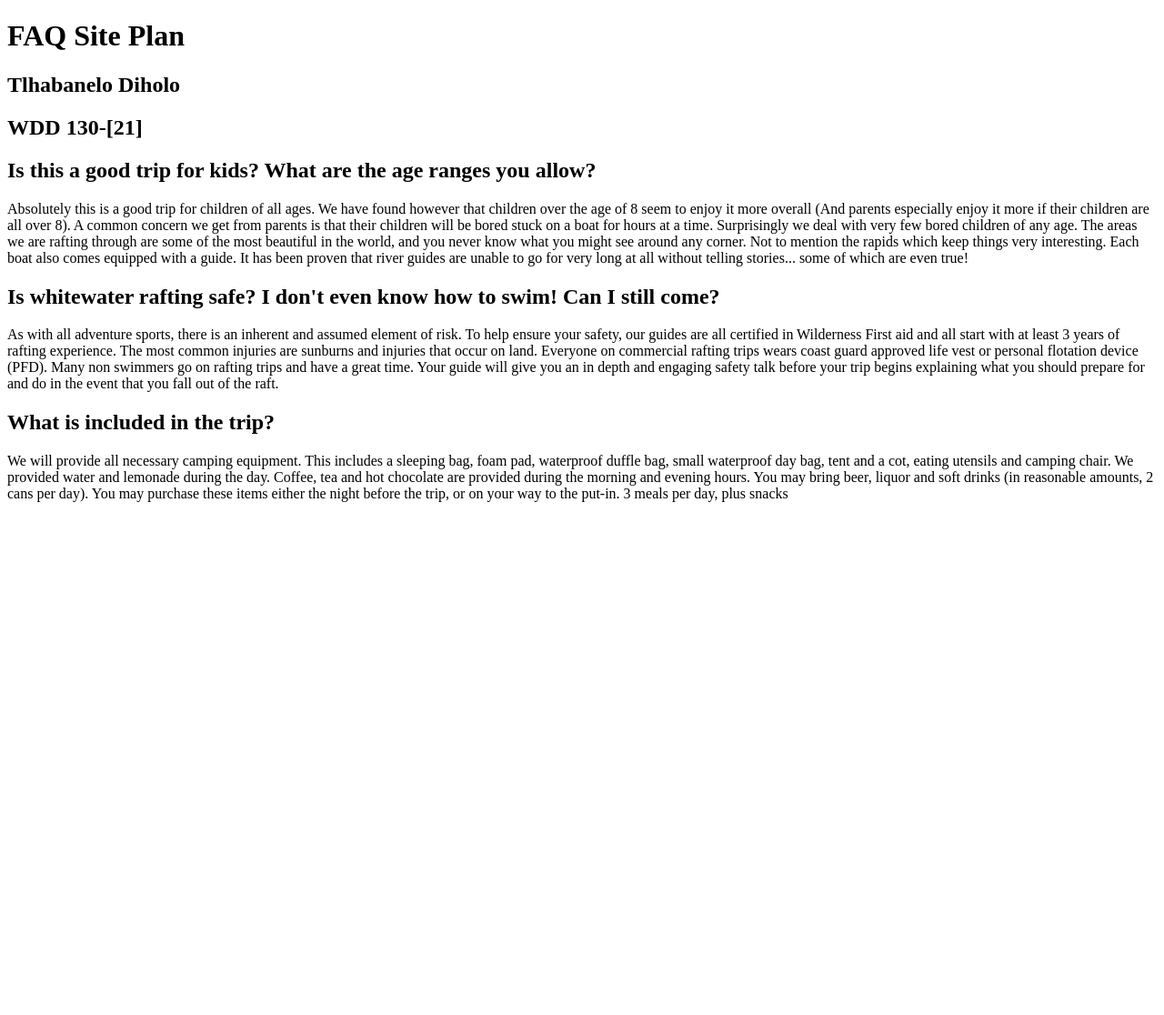
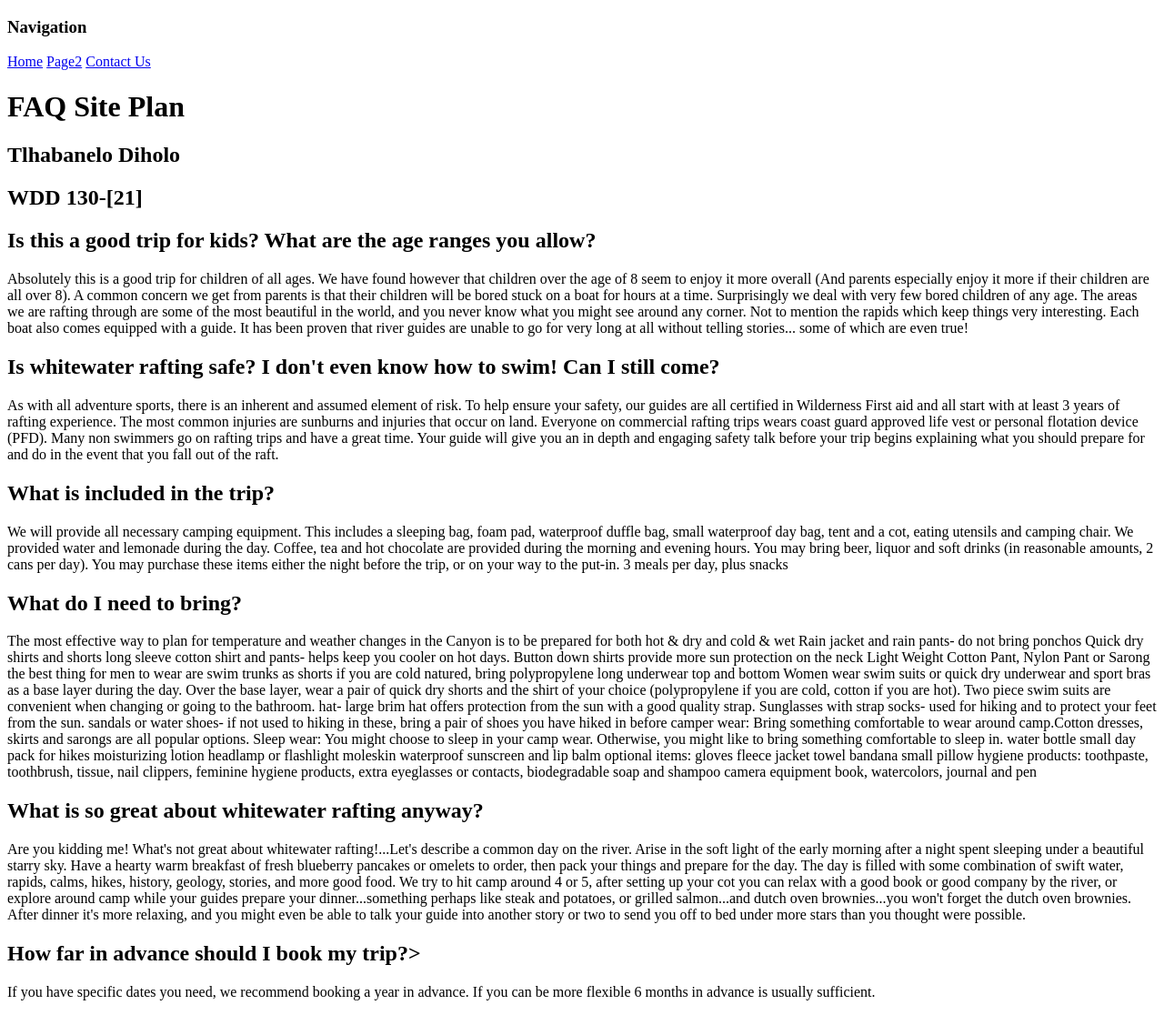
Before and after one commit to dihot27/wdd130, a plain HTML site: page wwr/rafting-wireframe.html in a window 1280 px wide. Shown: the whole page at 91% size. Before the commit the page ends 800 px from the top, so only its background shows below. Drawn offline with Linux system fonts and the light colour scheme.

Commit message:
added to rafting

```diff
--- a/wwr/rafting-wireframe.html
+++ b/wwr/rafting-wireframe.html
@@ -8,6 +8,13 @@
 </head>
 <body>
     <header>
+        <h3>Navigation</h3>
+
+    <nav>
+      <a href="#">Home</a>
+      <a href="#">Page2</a>
+      <a href="#">Contact Us</a>
+    </nav>
         <h1>FAQ Site Plan</h1>
         <h2>Tlhabanelo Diholo</h2>
         <h2>WDD 130-[21]</h2>
@@ -36,5 +43,30 @@
              You may bring beer, liquor and soft drinks (in reasonable amounts, 2 cans per day). You may purchase these items either the night before the trip, or on your way to the put-in.
              3 meals per day, plus snacks</P>
       </section>
+
+      <section>
+          <h2>What do I need to bring?</h2>
+          <P>The most effective way to plan for temperature and weather changes in the Canyon is to be prepared for both hot & dry and cold & wet Rain jacket and rain pants- do not bring ponchos Quick dry shirts and shorts long sleeve cotton shirt and pants- helps keep you cooler on hot days.
+               Button down shirts provide more sun protection on the neck Light Weight Cotton Pant, Nylon Pant or Sarong the best thing for men to wear are swim trunks as shorts if you are cold natured, bring polypropylene long underwear top and bottom Women wear swim suits or quick dry underwear and sport bras as a base layer during the day.
+                Over the base layer, wear a pair of quick dry shorts and the shirt of your choice (polypropylene if you are cold, cotton if you are hot). Two piece swim suits are convenient when changing or going to the bathroom.
+                hat- large brim hat offers protection from the sun with a good quality strap. Sunglasses with strap socks- used for hiking and to protect your feet from the sun. sandals or water shoes- if not used to hiking in these, bring a pair of shoes you have hiked in before camper wear:
+                 Bring something comfortable to wear around camp.Cotton dresses, skirts and sarongs are all popular options. Sleep wear: You might choose to sleep in your camp wear. Otherwise, you might like to bring something comfortable to sleep in. water bottle small day pack for hikes moisturizing lotion headlamp or flashlight moleskin waterproof sunscreen and lip balm optional items:
+                  gloves fleece jacket towel bandana small pillow hygiene products: toothpaste, toothbrush, tissue, nail clippers, feminine hygiene products, extra eyeglasses or contacts, biodegradable soap and shampoo camera equipment book, watercolors, journal and pen</P>
+      </section>
+
+      <section>
+          <h2>What is so great about whitewater rafting anyway?</h2>
+          <p>Are you kidding me! What's not great about whitewater rafting!...Let's describe a common day on the river.
+            Arise in the soft light of the early morning after a night spent sleeping under a beautiful starry sky.
+             Have a hearty warm breakfast of fresh blueberry pancakes or omelets to order, then pack your things and prepare for the day.
+             The day is filled with some combination of swift water, rapids, calms, hikes, history, geology, stories, and more good food.
+              We try to hit camp around 4 or 5, after setting up your cot you can relax with a good book or good company by the river, or explore around camp while your guides prepare your dinner...something perhaps like steak and potatoes, or grilled salmon...and dutch oven brownies...you won't forget the dutch oven brownies.
+               After dinner it's more relaxing, and you might even be able to talk your guide into another story or two to send you off to bed under more stars than you thought were possible.</p>
+      </section>
+
+      <section>
+          <h2>How far in advance should I book my trip?></h2>
+          <p>If you have specific dates you need, we recommend booking a year in advance. If you can be more flexible 6 months in advance is usually sufficient.</p>
+      </section>
 </body>
 </html>
```
